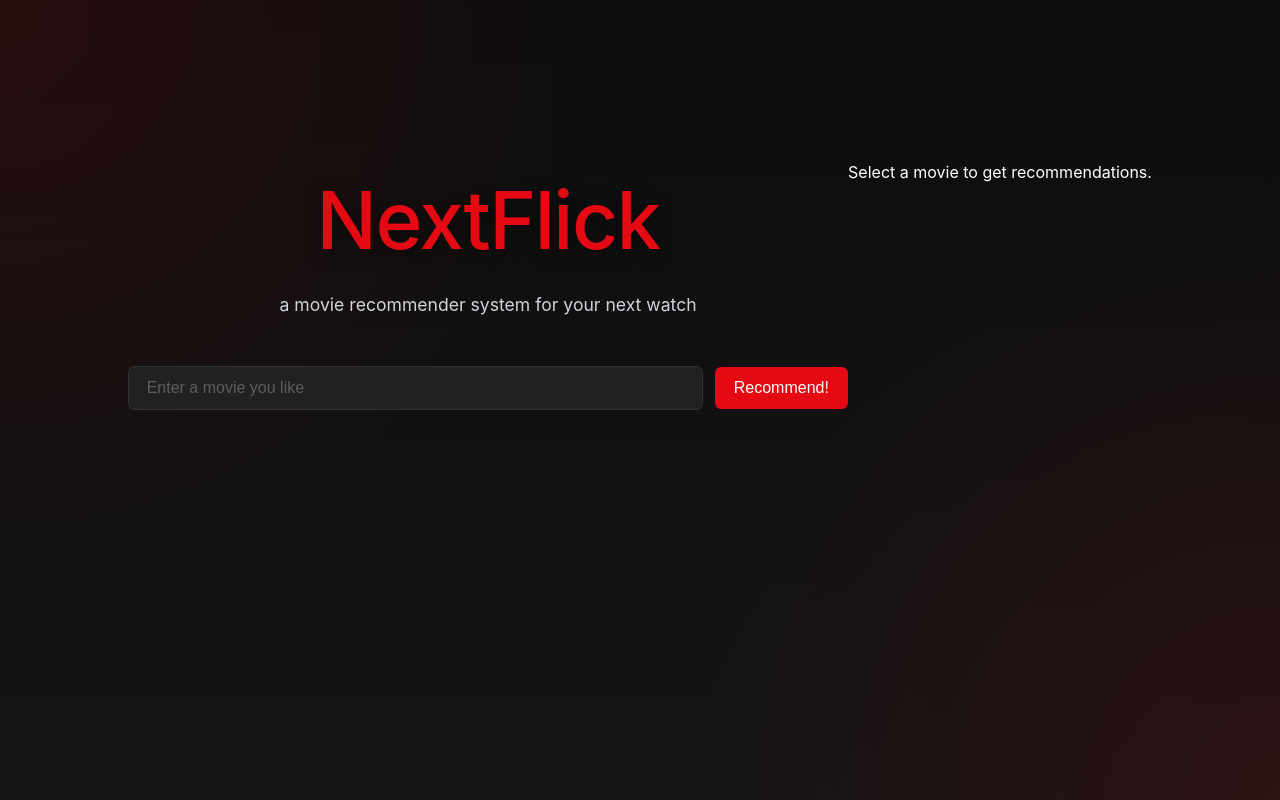
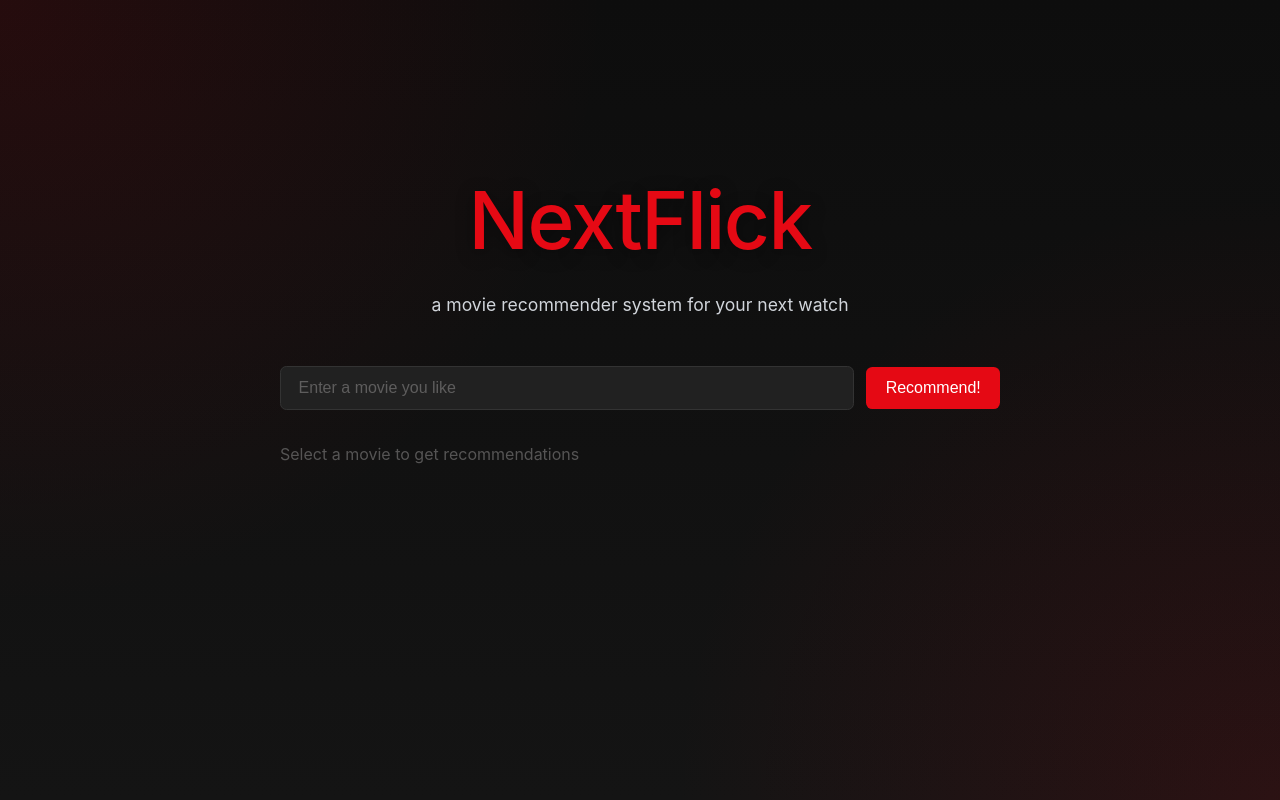
Before and after one commit to sophiietran/NextFlick, a React (Vite) app in the folder frontend/: page / in a window 1280 px wide. Built offline with nearby package versions, Linux system fonts and the light colour scheme.

Commit message:
recommendations css fix

```diff
--- a/frontend/src/App.css
+++ b/frontend/src/App.css
@@ -16,6 +16,13 @@
         transparent 40%
       ),
       linear-gradient(to bottom, rgba(0, 0, 0, 0.35), rgba(20, 20, 20, 0.95));
+  }
+
+.app-content{
+    width: 100%;
+    max-width: 720px;
+    flex-direction: column;
+    align-items: center;
 }
 
 .hero {
@@ -45,6 +52,7 @@
     justify-content: center;
     gap: 0.75rem;
     flex-wrap: wrap;
+    margin-bottom: 2rem;
 }
 
 .hero-input {
@@ -96,9 +104,11 @@
     transform: translateY(0);
 }
 
+/* SUGGESTIONS SEARCH */
+
 .ms-suggestions {
     list-style: none;
-    margin-top: 1rem;
+    margin: 2rem auto;
     padding: 0;
     background: #1f1f1f;
     border-radius: 0.4rem;
@@ -126,6 +136,11 @@
     background-color: #2d2d2d;
 }
 
+/* RECOMMENDATIONS */
+.rec-instructions, .rec-loading{
+    margin: 2rem auto 2rem;
+    color: rgba(90, 89, 89, 0.95)
+}
 
 @media (max-width: 640px) {
 .app {
--- a/frontend/src/App.tsx
+++ b/frontend/src/App.tsx
@@ -14,8 +14,10 @@ export default function App() {
 
   return (
     <main className="app">
-      <MovieSearch onSelectMovie={setSelectedMovie}/>
-      <Recommendations movieID={selectedMovie?.id ?? null}/>
+      <div className="app-content">
+        <MovieSearch onSelectMovie={setSelectedMovie}/>
+        <Recommendations movieID={selectedMovie?.id ?? null}/>
+      </div>
     </main>
   );
 }
--- a/frontend/src/Recommendations.tsx
+++ b/frontend/src/Recommendations.tsx
@@ -47,20 +47,23 @@ export default function Recommendations({ movieID }: RecProps) {
   }, [movieID]);
 
   if (!movieID) {
-    return <p>Select a movie to get recommendations.</p>;
+    return <p className = "rec-instructions">
+      Select a movie to get recommendations
+      </p>;
   }
 
   if (loading) {
-    return <p>Loading recommendations...</p>;
+    return <p className="rec-loading">
+      Loading recommendations...</p>;
   }
 
   return (
-    <section >
-      <h2>Recommendations</h2>
-      <ul>
+    <section className="rec-section" >
+      <h2 className="rec-title">Recommendations</h2>
+      <ul className="rec-list">
         {recommendations.map((movie) => (
-          <li key={movie.id}>
-            <strong>{movie.title}</strong>
+          <li className="rec-item" key={movie.id}>
+            {movie.title}
           </li>
         ))}
       </ul>
```
Lines whose indentation alone changed are shown as unchanged.
